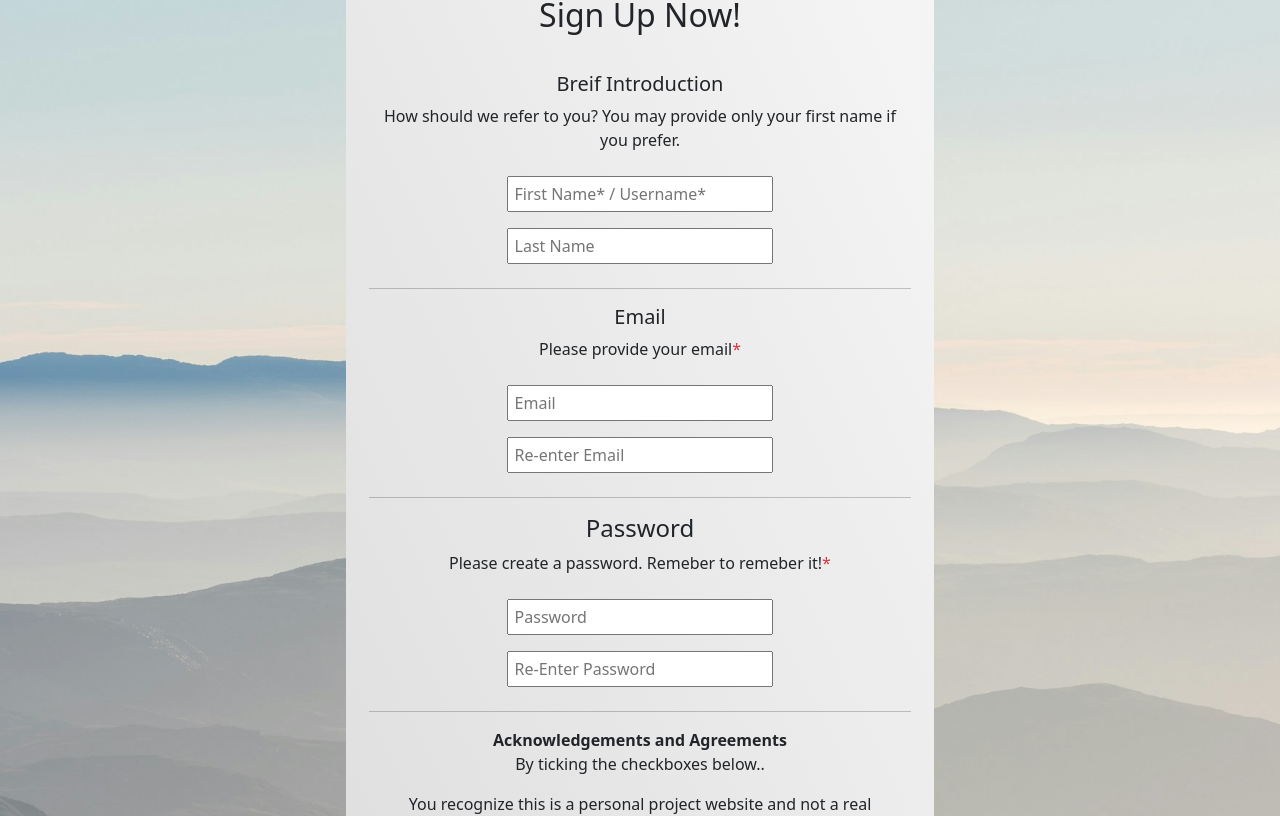
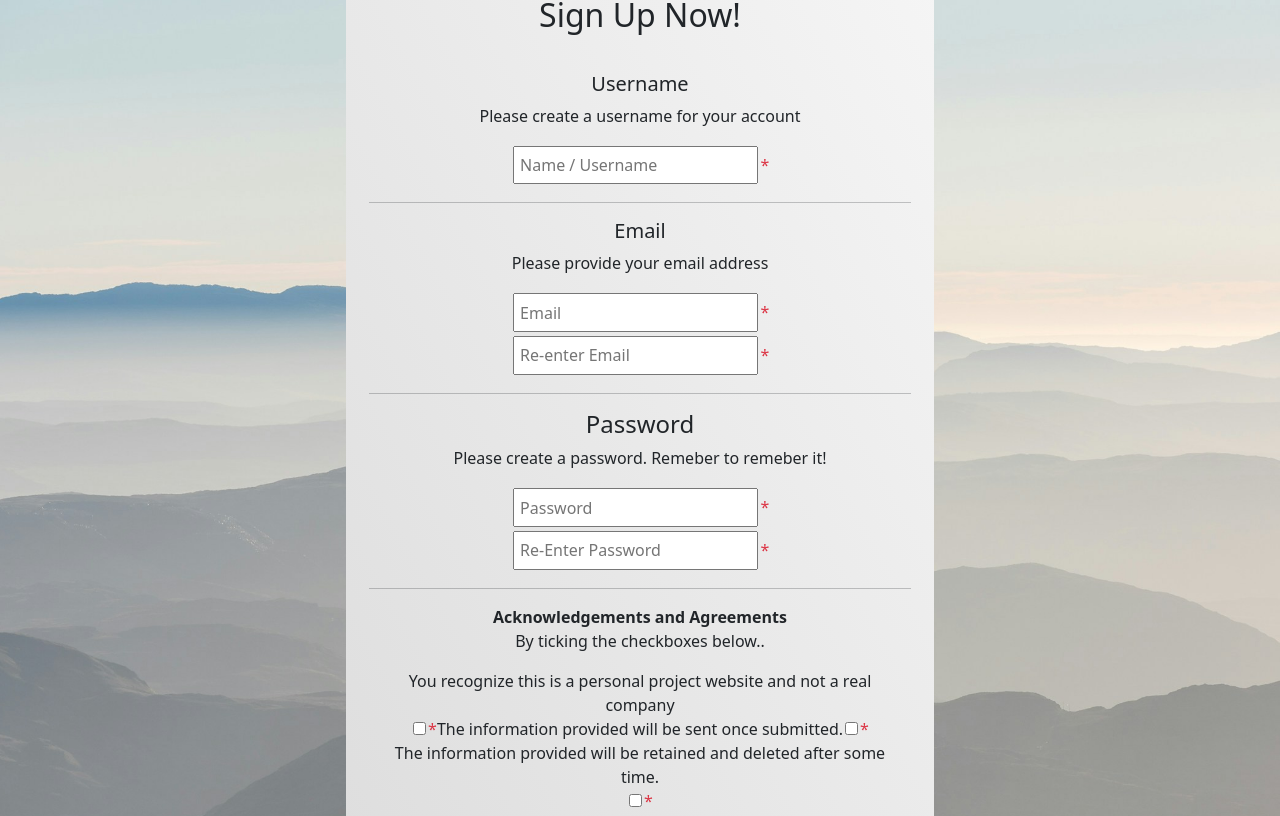
Before and after one commit to JoelKuruvill/StarNationals-Website, a React (Create React App) app: page /register in a window 1280 px wide. Shown: the part 286-1102 px from the top of the page. Built offline with nearby package versions, Linux system fonts and the light colour scheme.

Commit message:
Misc. changes made over the summer.

```diff
--- a/package.json
+++ b/package.json
@@ -11,6 +11,7 @@
     "font-awesome": "^4.7.0",
     "react": "^18.2.0",
     "react-dom": "^18.2.0",
+    "react-router-hash-link": "^2.4.3",
     "react-scripts": "5.0.1",
     "web-vitals": "^2.1.4"
   },
--- a/public/index.html
+++ b/public/index.html
@@ -24,7 +24,7 @@
       work correctly both with client-side routing and a non-root public URL.
       Learn how to configure a non-root public URL by running `npm run build`.
     -->
-    <title>React App</title>
+    <title>Star Nationals</title>
   </head>
   <body>
     <noscript>You need to enable JavaScript to run this app.</noscript>
--- a/src/components/Footer.js
+++ b/src/components/Footer.js
@@ -3,6 +3,8 @@ Footer Component
 Created: 2024-APR-29
 */
 import { Link } from 'react-router-dom';
+import { HashLink } from 'react-router-hash-link';
+
 import "./Footer.css";
 //import 'font-awesome/css/font-awesome.min.css'; /* https://stackoverflow.com/questions/42522233/react-fontawesome-not-displaying-icons */
 
@@ -23,10 +25,10 @@ export function Footer() {
                         <Link to="/projects" className="nav-link p-0 text-body-secondary">Projects</Link>
                     </li>
                     <li className="nav-item mb-2">
-                        <Link to="/faq" className="nav-link p-0 text-body-secondary">FAQs</Link>
+                        <Link to="/about" className="nav-link p-0 text-body-secondary">About Us</Link>
                     </li>
                     <li className="nav-item mb-2">
-                        <Link to="/about" className="nav-link p-0 text-body-secondary">About Us</Link>
+                        <HashLink smooth to='/about#careers' className="nav-link p-0 text-body-secondary"> Careers </HashLink>
                     </li>
                 </ul>
             </div>
@@ -35,9 +37,9 @@ export function Footer() {
                 <h5>Portfolio</h5>
                 <ul className="nav flex-column">
                 <li className="nav-item mb-2"><a href="https://web.cs.dal.ca/~kuruvilla/" className="nav-link p-0 text-body-secondary"
-                 target='_blank' rel="noopener">Portfolio Home  <i className="fa fa-external-link" /></a></li>
+                 target='_blank' rel="noreferrer">Portfolio Home  <i className="fa fa-external-link" /></a></li>
                 <li className="nav-item mb-2"><a href="https://web.cs.dal.ca/~kuruvilla/My_Coding.html" className="nav-link p-0 text-body-secondary"
-                 target='_blank' rel="noopener">Portfolio <i className="fa fa-external-link" /></a></li>
+                 target='_blank' rel="noreferrer">Portfolio <i className="fa fa-external-link" /></a></li>
                 </ul>
             </div>
             <div className="col-md-5 offset-md-1 mb-3">
--- a/src/pages/AboutUsPage.js
+++ b/src/pages/AboutUsPage.js
@@ -10,10 +10,11 @@ import './AboutUsPage.css';
 
 export default function AboutUs() {
     const [jobs, setJobs] = useState([]);
-    const [jobsTableMessage, setJobsTableMessage] = useState("Unknown Error Encountered in Loading Table Contents.");
+    const [jobsTableMessage, setJobsTableMessage] = useState("");
     const [jobsTableLoading, setJobsTableLoading] = useState(true);
 
     useEffect(() => {
+        document.title = "About Star Nationals";
         axios.get("/").then(() => {
             axios.get('/jobs')
                 .then(response => {
@@ -73,7 +74,7 @@ export default function AboutUs() {
                     Lorem ipsum dolor sit amet, consectetur adipiscing elit. Vestibulum ut dictum diam, eget auctor ex. Sed at lacus ullamcorper, cursus dui vel, convallis lectus. Phasellus elementum diam at eros vehicula luctus at vitae neque. Morbi aliquam viverra nibh, ac tincidunt massa mollis sit amet. Vestibulum sodales est et elit congue varius. In interdum pharetra diam. Cras dictum dui ut erat tristique, eget faucibus ex scelerisque. Nulla felis ligula, sodales sit amet est finibus, euismod vehicula.
                 </p>
             </div>
-            <div>
+            <div id='careers'>
                 <h4> Careers </h4> <br />
                 <table className='careersTable'>
                     <thead>
--- a/src/pages/SignUpPage.css
+++ b/src/pages/SignUpPage.css
@@ -33,9 +33,9 @@ Created: 2024-MAY-3
 }
 
 #signUpPageUI input {
-    width: 50%;
-    padding: 0.5vh 1%;
-    margin: 1vh;
+    padding: 1%;
+    margin: 2px;
+    clear: both;
 }
 
 #signUpPageUI #submit {
--- a/src/pages/SignUpPage.js
+++ b/src/pages/SignUpPage.js
@@ -6,41 +6,48 @@ Photo by <a href="https://unsplash.com/@paulearlephotography?utm_content=creditC
 */
 import './SignUpPage.css';
 import { Link } from 'react-router-dom';
+import { useState } from 'react';
 
 export default function Register() {
+    const [userName, setUserName] = useState("");
+    const [userEmail, setEmail] = useState("");
+
+    function handleInputChange(event) {
+        event.target.name = event.target.value;
+    }
+
     return (
         <div id="signupPageBG">
             <form id="signUpPageUI">
-                <h2>Sign Up Now!</h2> <br/>
+                <h2>Sign Up Now!</h2> <br />
                 <div>
-                    <h5>Breif Introduction</h5>
-                    <p>How should we refer to you? You may provide only your first name if you prefer. </p>
-                    <input type="text" id="fname" name="fname" placeholder="First Name* / Username*"></input>
-                    <input type="text" id="lname" name="fname" placeholder="Last Name"></input>
-                </div> <hr/>
+                    <h5>Username</h5>
+                    <p> Please create a username for your account </p>
+                    <input type="text" id="userName" name="userName" placeholder="Name / Username" onChange={handleInputChange}></input>
+                    <span className='text-danger'>*</span>
+                </div> <hr />
                 <div>
                     <h5>Email</h5>
-                    <p>Please provide your email<span className='text-danger'>*</span></p>
-                    {/* <label fo>Email</label> */}
-                    <input type="text" id="email" name="fname" placeholder="Email"></input> <br />
-                    <input type="text" id="email" name="fname" placeholder="Re-enter Email"></input>
-                </div> <hr/>
+                    <p> Please provide your email address </p>
+                    <input type="text" id="email" name="email" placeholder="Email"></input><span className='text-danger'>*</span><br />
+                    <input type="text" id="confirmEmail" name="confirmEmail" placeholder="Re-enter Email"></input><span className='text-danger'>*</span>
+                </div> <hr />
                 <div>
                     <h4>Password</h4>
-                    <p>Please create a password. Remeber to remeber it!<span className='text-danger'>*</span></p>
-                    <input type="password" id="password" name="password-field" placeholder="Password"></input> <br />
-                    <input type="password" id="password" name="password-field" placeholder="Re-Enter Password"></input>
-                </div> <hr/>
+                    <p>Please create a password. Remeber to remeber it!</p>
+                    <input type="password" id="password" name="password-field" placeholder="Password"></input><span className='text-danger'>*</span><br />
+                    <input type="password" id="confirmPassword" name="password-field" placeholder="Re-Enter Password"></input><span className='text-danger'>*</span>
+                </div> <hr />
                 <div>
                     <b>Acknowledgements and Agreements</b>
                     <p>By ticking the checkboxes below..</p>
                     <label for="isProject"> You recognize this is a personal project website and not a real company </label>
-                    <input type="checkbox" id="isProject" name="isProject-field"></input>
-                    <label for="privacyTOS"> The information provided will be sent to a secure DB, and will/can be deleted regularily </label>
-                    <input type="checkbox" id="privacyTOS" name="privacyTOS-field"></input>
-                    <label for="privacyTOS"> The information provided will only be used for the context of this website project </label>
-                    <input type="checkbox" id="privacyTOS" name="privacyTOS-field"></input>
-                </div> <hr/>
+                    <input type="checkbox" id="isProject" name="isProject-field"></input><span className='text-danger'>*</span>
+                    <label for="privacyTOS"> The information provided will be sent once submitted. </label>
+                    <input type="checkbox" id="privacyTOS" name="privacyTOS-field"></input><span className='text-danger'>*</span>
+                    <label for="privacyTOS"> The information provided will be retained and deleted after some time. </label>
+                    <input type="checkbox" id="privacyTOS" name="privacyTOS-field"></input><span className='text-danger'>*</span>
+                </div> <hr />
                 {/* <label>Login Now</label> */}
                 <input type="submit" id="submit" className="btn btn-primary" name="submit-button"></input>
                 <br /><hr /><br />
--- a/src/server/package.json
+++ b/src/server/package.json
@@ -16,5 +16,6 @@
   "keywords": [],
   "author": "",
   "license": "ISC",
+  "proxy": "http://localhost:3001",
   "type": "module"
 }
```
Also changed, not shown: 1 other file (tests, documents, lock files or other folders).
